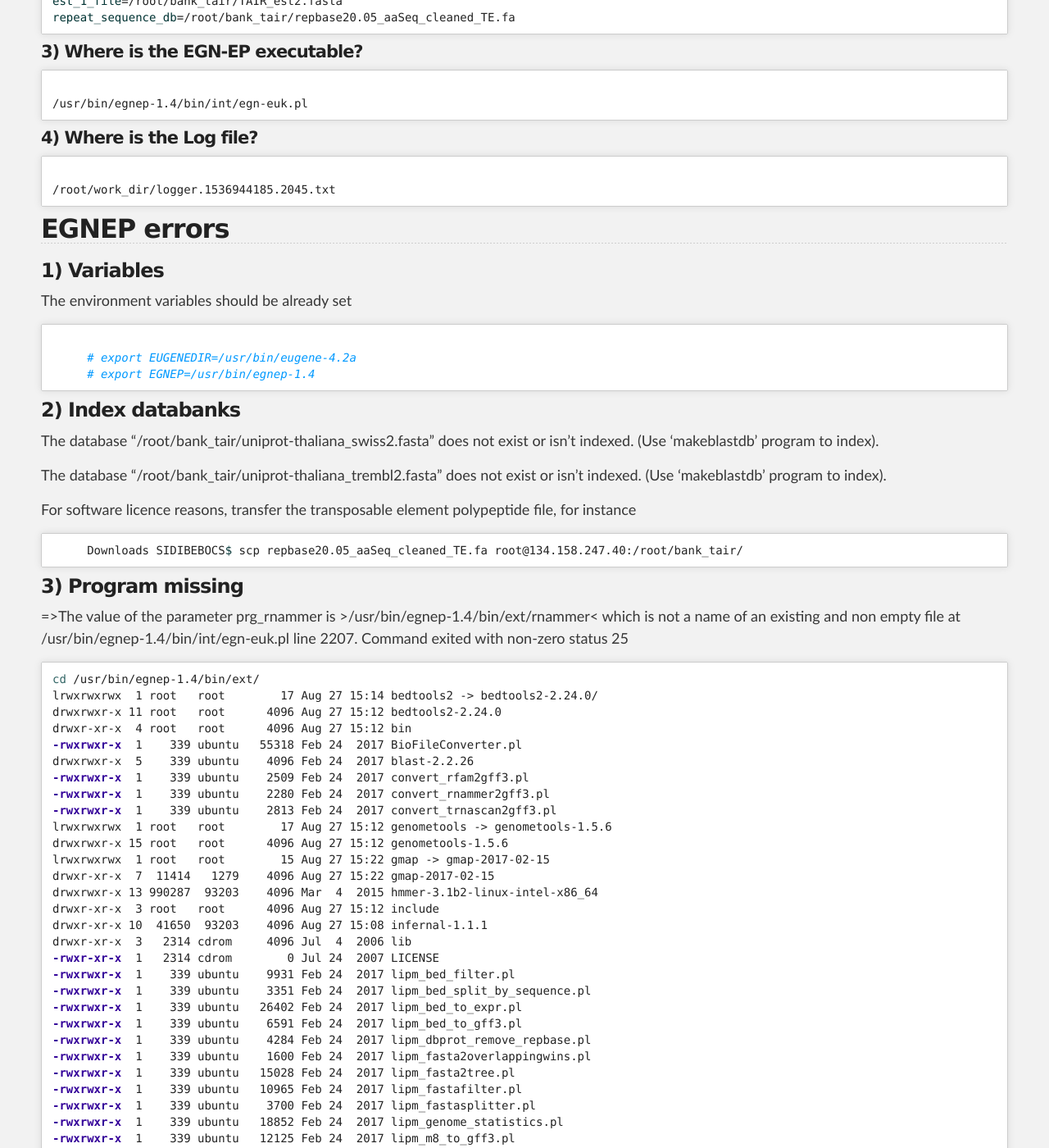
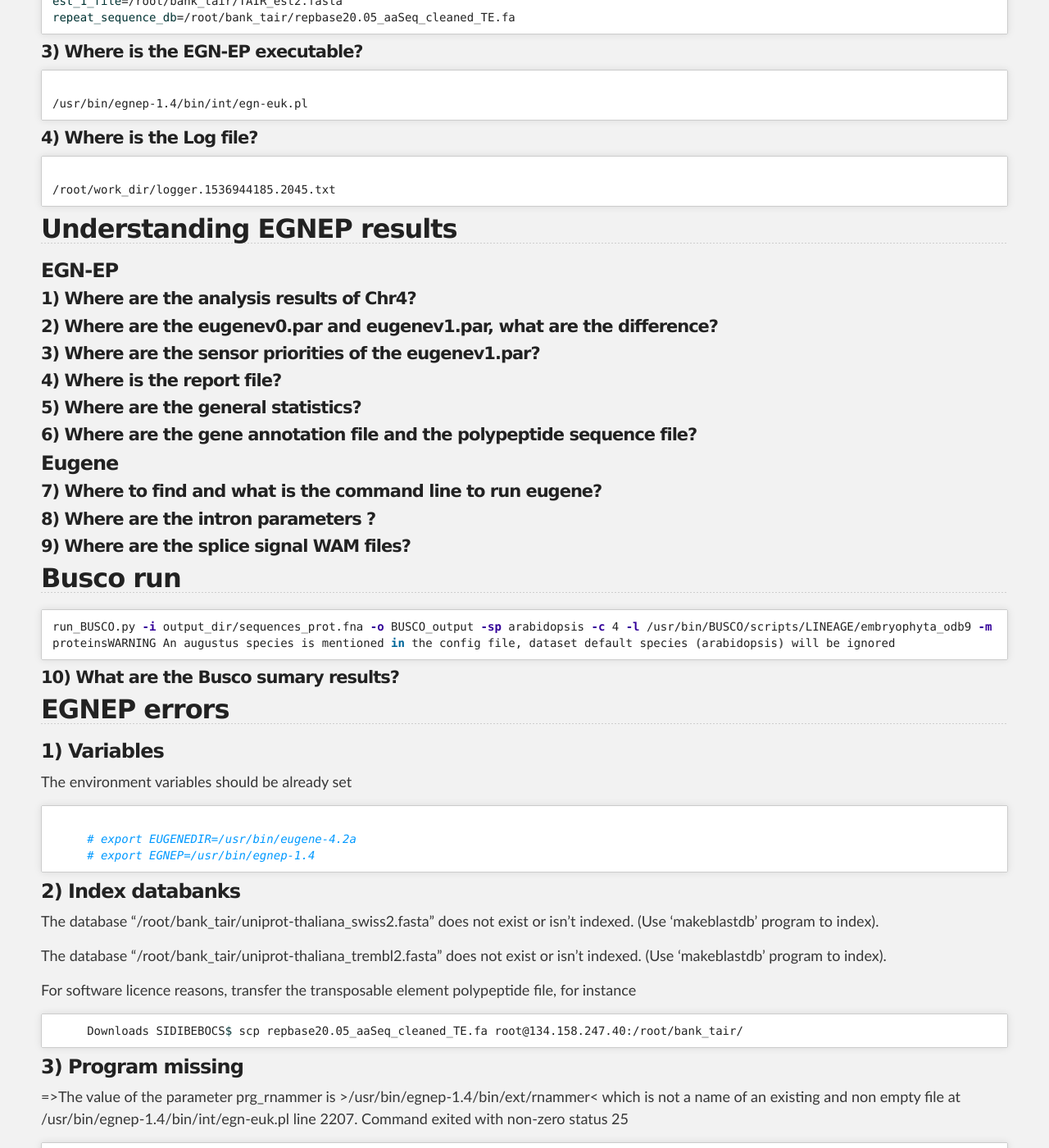
Before and after one commit to SouthGreenPlatform/trainings, a Jekyll site: the page built from _pages/annotation/Eugene/exercice_eugene_appliance.md, in a window 1280 px wide and 1400 px high, scrolled down 2391 px. Shown: the whole window at 82% size. Built offline with Jekyll 4.4.1, drawn with Linux system fonts in a browser that asks for light colours; nearby versions of some CDN libraries.

Commit message:
Update exercice_eugene_appliance.md

```diff
--- a/_pages/annotation/Eugene/exercice_eugene_appliance.md
+++ b/_pages/annotation/Eugene/exercice_eugene_appliance.md
@@ -124,6 +124,38 @@ repeat_sequence_db=/root/bank_tair/repbase20.05_aaSeq_cleaned_TE.fa
 {% highlight bash %}
 /root/work_dir/logger.1536944185.2045.txt
 {% endhighlight %}
+
+## Understanding EGNEP results
+
+### EGN-EP
+
+#### 1) Where are the analysis results of Chr4?
+
+#### 2) Where are the eugenev0.par and eugenev1.par, what are the difference?
+
+#### 3) Where are the sensor priorities of the eugenev1.par?
+
+#### 4) Where is the report file?
+
+#### 5) Where are the general statistics?
+
+#### 6) Where are the gene annotation file and the polypeptide sequence file?
+
+### Eugene
+
+#### 7) Where to find and what is the command line to run eugene?
+
+#### 8) Where are the intron parameters ?
+
+#### 9) Where are the splice signal WAM files?
+
+## Busco run
+
+{% highlight bash %}
+run_BUSCO.py -i output_dir/sequences_prot.fna -o BUSCO_output -sp arabidopsis -c 4 -l /usr/bin/BUSCO/scripts/LINEAGE/embryophyta_odb9 -m proteinsWARNING	An augustus species is mentioned in the config file, dataset default species (arabidopsis) will be ignored
+{% endhighlight %}
+
+#### 10) What are the Busco sumary results?
 
 ## EGNEP errors
 
```
